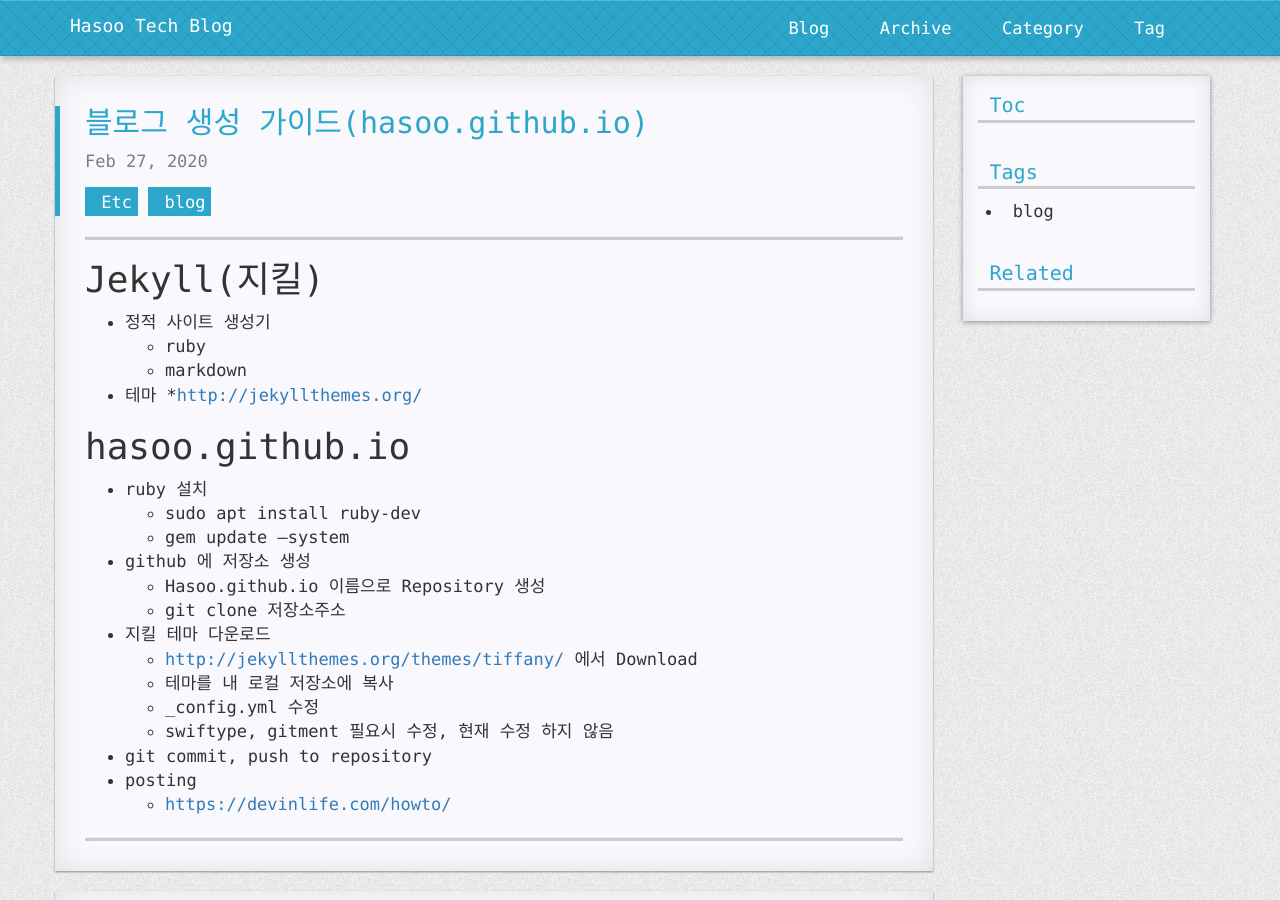
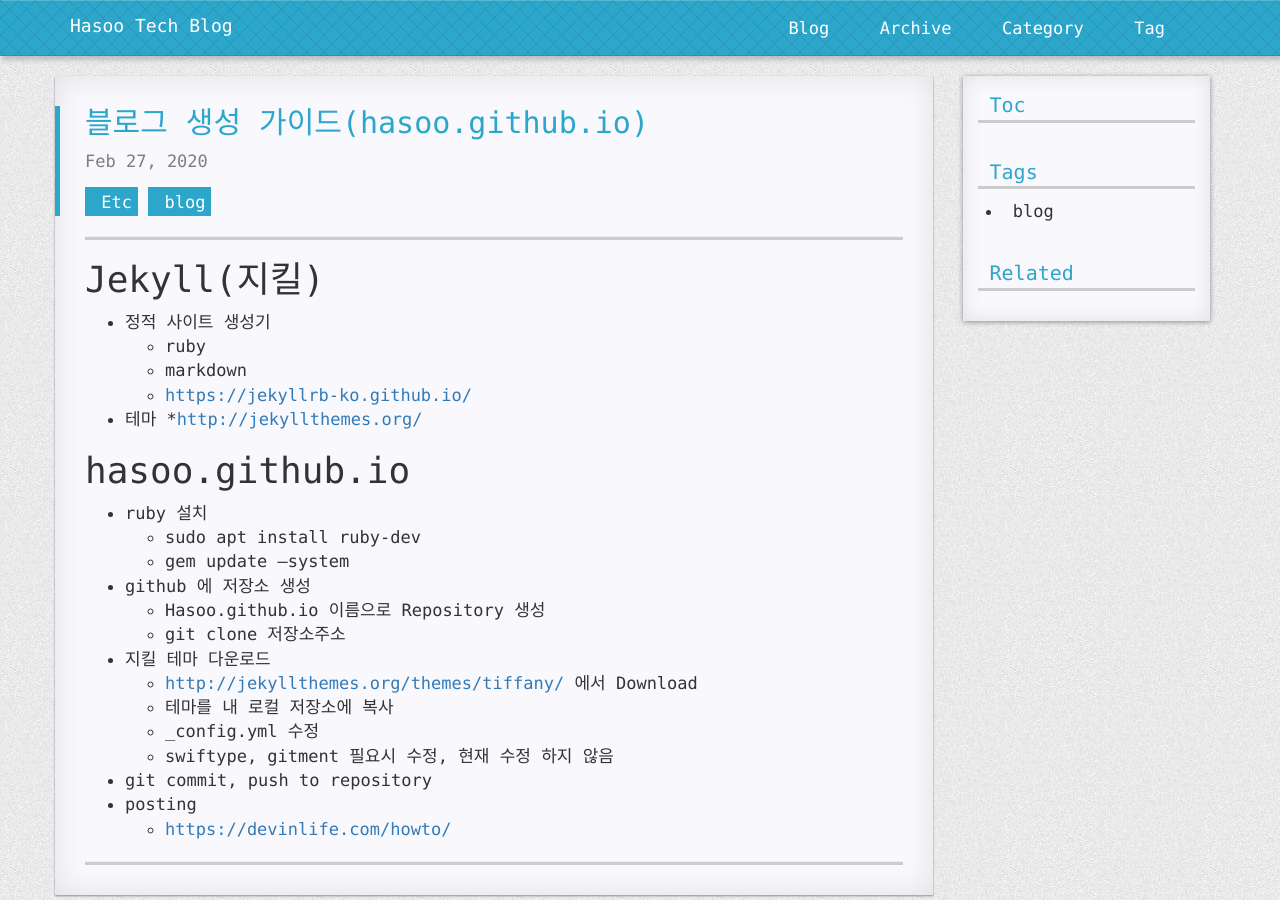
Before and after one commit to Hasoo/Hasoo.github.io, a Jekyll site: the page built from _posts/2020-02-27-github-blog.md, in a window 1280 px wide and 900 px high. Built offline with Jekyll 4.4.1, drawn with Linux system fonts in a browser that asks for light colours; nearby versions of some CDN libraries; comment, search, counter and statistics services are not loaded; a style sheet for code colours, icons or effects is not loaded.

Commit message:
Update 2020-02-27-github-blog.md
jekyll

```diff
--- a/_posts/2020-02-27-github-blog.md
+++ b/_posts/2020-02-27-github-blog.md
@@ -9,6 +9,7 @@ categories: Etc
 * 정적 사이트 생성기
 	* ruby
 	* markdown
+	* <https://jekyllrb-ko.github.io/>
 * 테마
 	*<http://jekyllthemes.org/>
 
```
